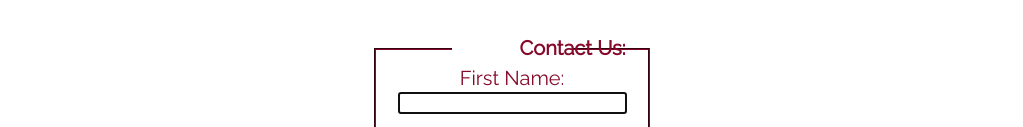
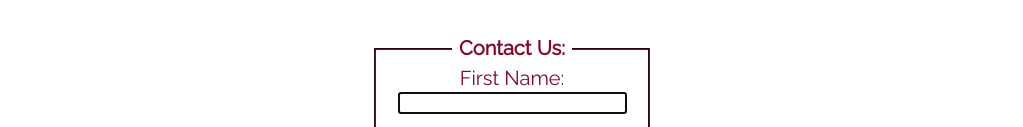
Before and after one commit to xlldesigns/yinyangmassage, a plain HTML site: page contact.html in a window 1280 px wide. Shown: the part 403-530 px from the top of the page, without its empty margins (128-1151 px from the left). Drawn offline with Linux system fonts and the light colour scheme.

Commit message:
Add files via upload

```diff
--- a/external_files/css.css
+++ b/external_files/css.css
@@ -102,7 +102,7 @@ nav a:hover{background-color:#850929; cursor:pointer;}
 /*Contact*/
 #contact{width:280px; margin:40px auto 20px auto; text-align:center; color:#850929; font-size:20px;}
 #contact fieldset{border-color:#850929;}
-#contact legend{width:50%; text-align:center; font-weight:bold; position:relative; left:25%;}
+#contact legend{width:120px; text-align:center; font-weight:bold;}
 
 /*Sidelinks*/
 #sidelinks{width:100%; padding:20px; text-align:center;}
```
